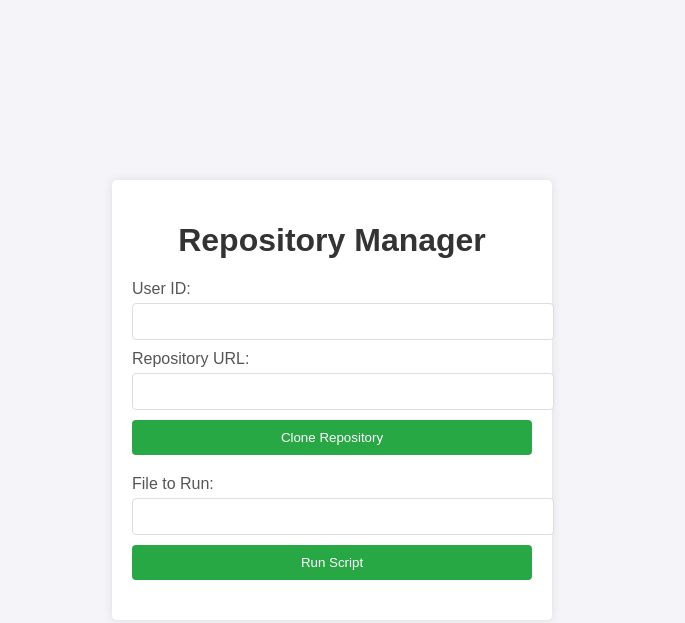
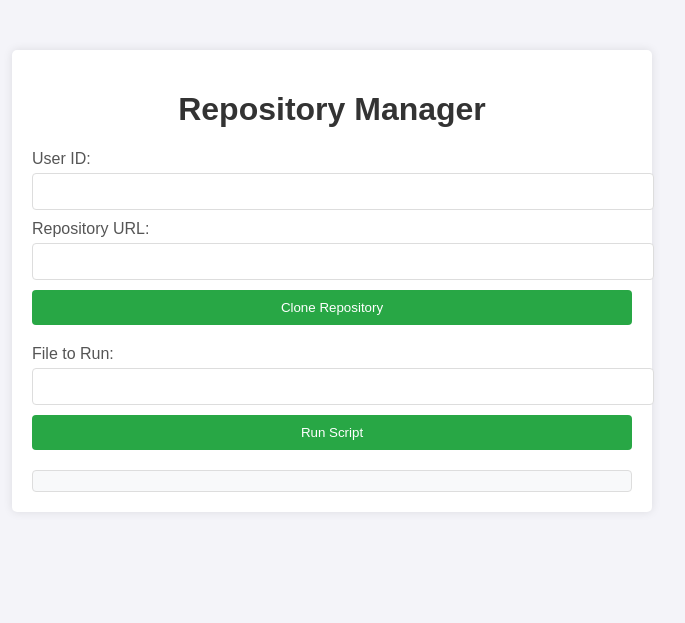
Before and after one commit to Bolaolat/LOGIN, a website: page public/index.html in a window 1280 px wide. Shown: the whole page, without its empty margins (308-993 px from the left). Drawn offline with Linux system fonts and the light colour scheme.

Commit message:
Update styles.css

```diff
--- a/public/styles.css
+++ b/public/styles.css
@@ -1,18 +1,15 @@
 body {
     font-family: Arial, sans-serif;
-    background-color: #f4f4f9;
     margin: 0;
     padding: 0;
-    display: flex;
-    justify-content: center;
-    align-items: center;
-    height: 100vh;
+    background-color: #f4f4f9;
 }
 
 .container {
-    width: 400px;
+    max-width: 600px;
+    margin: 50px auto;
+    padding: 20px;
     background: #fff;
-    padding: 20px;
     border-radius: 5px;
     box-shadow: 0 0 10px rgba(0, 0, 0, 0.1);
 }
@@ -54,10 +51,10 @@ button:hover {
     background-color: #218838;
 }
 
-#message {
-    margin-bottom: 10px;
+#output {
+    margin-top: 20px;
     padding: 10px;
-    color: white;
-    display: none;
+    background: #f8f9fa;
+    border: 1px solid #ddd;
     border-radius: 4px;
 }
```
